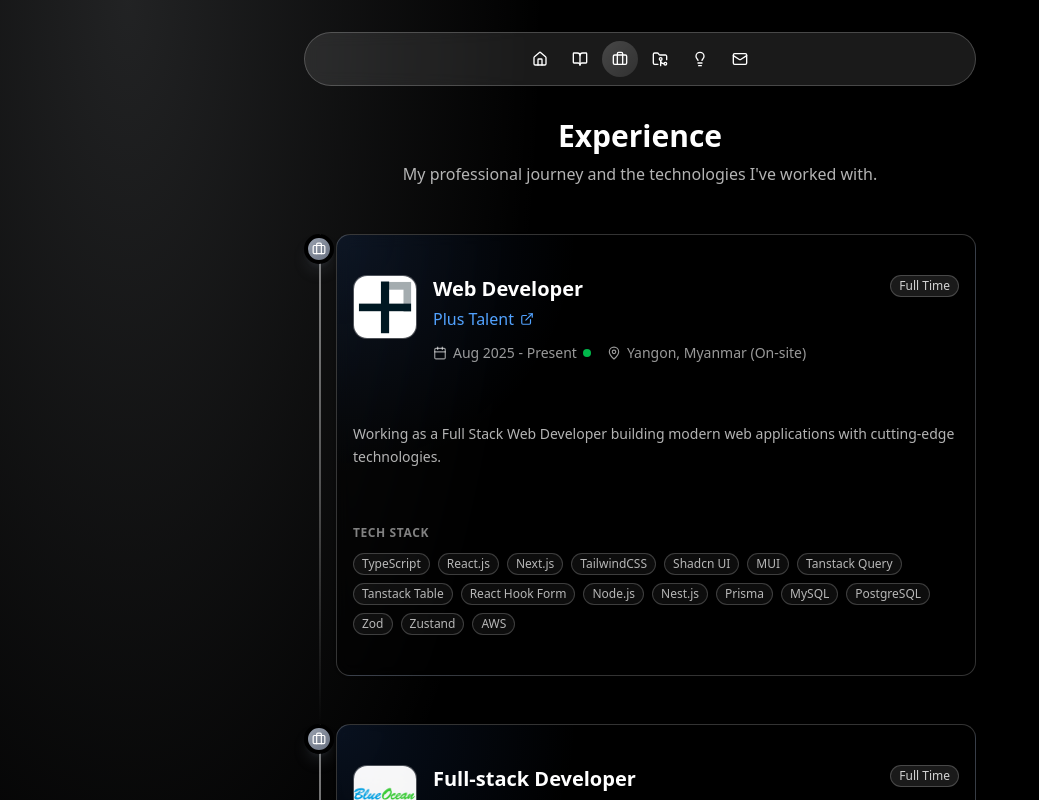
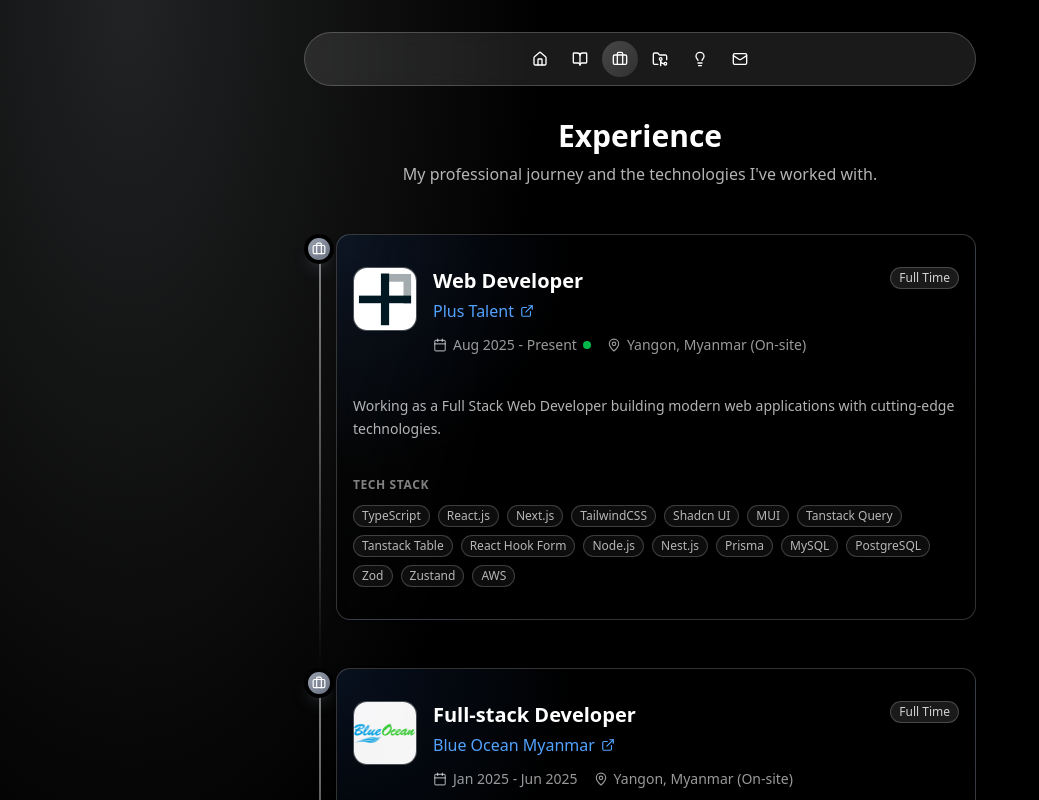
Before and after one commit to Its-Nyein/nyeinphyoaung.com, a Next.js app: page /experience in a window 1280 px wide. Shown: the top 800 px of the page, without its empty margins (0-1039 px from the left). Built offline with nearby package versions, Linux system fonts and the light colour scheme.

Commit message:
chore: reduce card children gapping

```diff
--- a/components/ui/card.tsx
+++ b/components/ui/card.tsx
@@ -7,7 +7,7 @@ function Card({ className, ...props }: React.ComponentProps<"div">) {
     <div
       data-slot="card"
       className={cn(
-        "bg-card text-card-foreground flex flex-col gap-6 rounded-xl border py-6 shadow-sm",
+        "bg-card text-card-foreground flex flex-col gap-1 rounded-xl border py-4 shadow-sm",
         className,
       )}
       {...props}
--- a/content/blog/linux-basic.md
+++ b/content/blog/linux-basic.md
@@ -49,7 +49,7 @@ readingTime: 10
 
 **_Linux File System_**
 
-![linux-file-system.png](/linux-file-system.png)
+![linux-file-system.png](/blog/linux-file-system.png)
 
 အထက်ကပုံမှာ မြင်တွေ့ရတဲ့ (/) Sign လေးဟာ Root Directoryကို ကိုယ်စားပြုပါတယ်။ ပုံမှာမြင်တွေ့ရသလို `/bin, /boot` စတဲ့ File Systemတွေဟာ Root Directoryအောက်ကနေလည်ပတ်ပြီး ဘယ်Fileဟာ ဘယ်လို Dataတွေ၊ ဘယ်လို Informationတွေကို သိမ်းဆည်းမယ်ဆိုတဲ့ တာဝန်ကိုယ်စီလုပ်ဆောင်ကြပါတယ်။
 
```
Also changed, not shown: public/blog/linux-file-system.png (renamed from public/linux-file-system.png).
